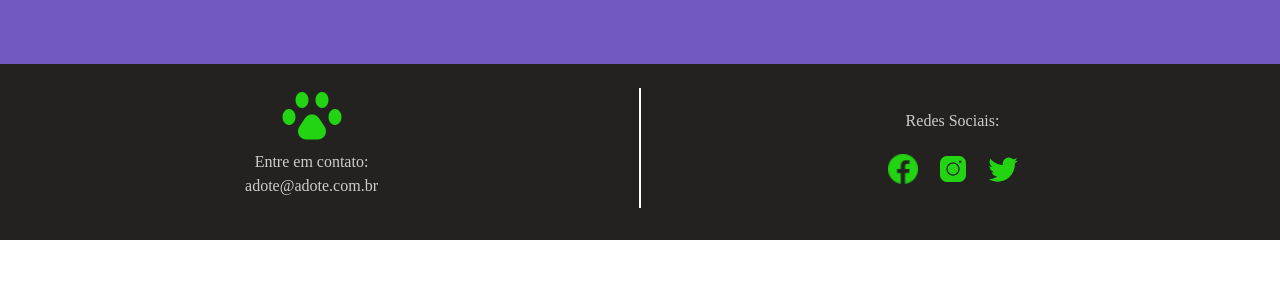
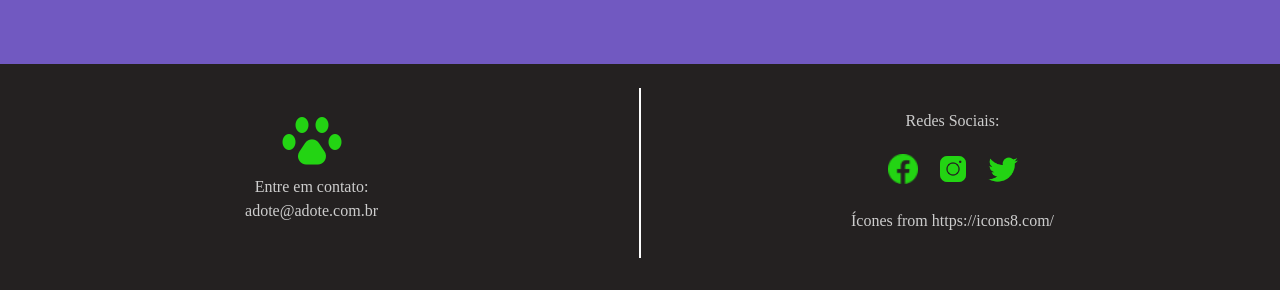
Before and after one commit to CamilaDiniz2/responsive-page, a plain HTML site: page index.html in a window 1280 px wide. Shown: the part 1150-1440 px from the top of the page. Before the commit the page ends 1390 px from the top, so only its background shows below. Drawn offline with Linux system fonts and the light colour scheme.

Commit message:
Descrição do readme

```diff
--- a/index.html
+++ b/index.html
@@ -139,6 +139,7 @@
           <img src="./images/icon-insta.png" alt="" />
           <img src="./images/icon-twitter.png" alt="" />
         </div>
+        <p>Ícones from https://icons8.com/</p>
       </div>
     </footer>
   </body>
--- a/style.css
+++ b/style.css
@@ -113,6 +113,7 @@ main .principalPets {
 .contact p {
   margin-block-end: 0.2em;
   margin-block-start: 0.2em;
+  text-align: center;
 }
 
 .socialMedia {
```
Also changed, not shown: images/full-screen.png (added), 2 other files.
